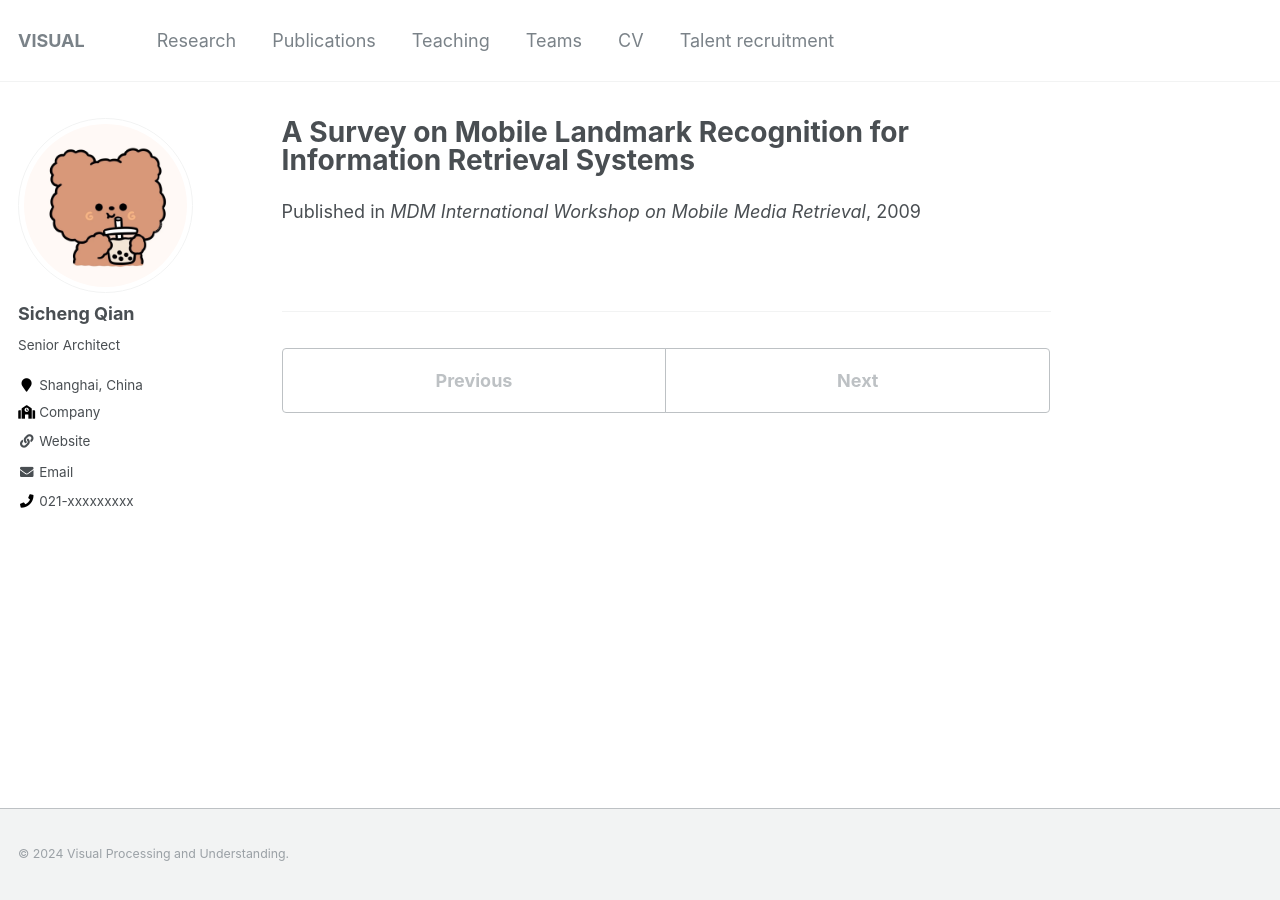
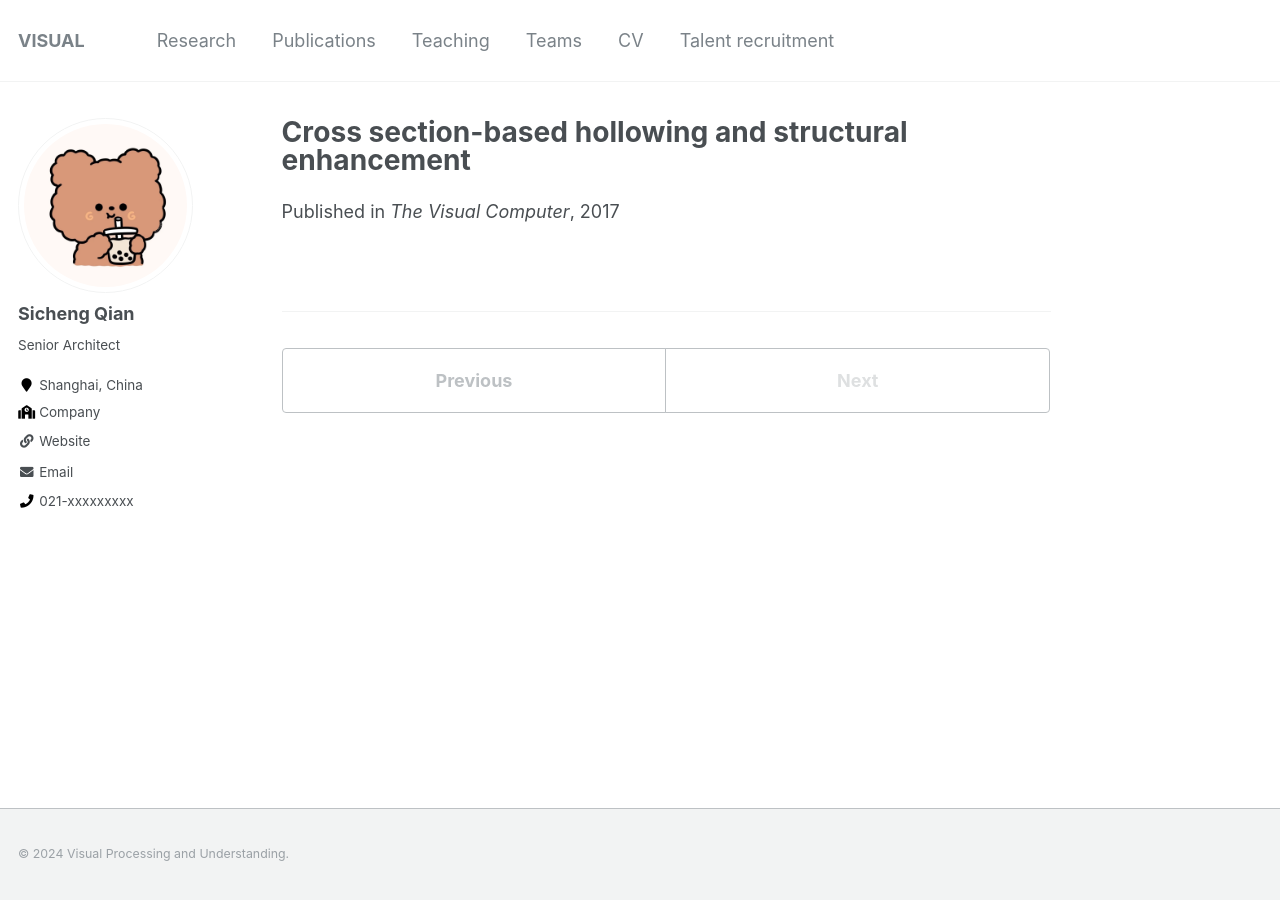
Before and after one commit to aqsc/aqsc.github.io, a Jekyll site: the page built from _publications/c_1.md, in a window 1280 px wide. Built offline with Jekyll 4.4.1, drawn with Linux system fonts in a browser that asks for light colours.

Commit message:
Update c_1.md

```diff
--- a/_publications/c_1.md
+++ b/_publications/c_1.md
@@ -1,12 +1,12 @@
 ---
-title: A Survey on Mobile Landmark Recognition for Information Retrieval Systems
+title: Cross section-based hollowing and structural enhancement
 collection: publications
 permalink: /publication/conference/2
-authors: <b>T. Chen</b>, K. Wu, K.-H. Yap, Z. Li, and F. S. Tsai
-date: 2009-05-01
-venue: MDM International Workshop on Mobile Media Retrieval
+authors: Weiming Wang, Baojun Li,  <b>Sicheng Qian</b>, Yong-Jin Liu, Charlie C. L. Wang, Ligang Liu, Baocai Yin, Xiuping Liu
+date: 2017-06-01
+venue: The Visual Computer
 pubtype: 'conference'
-pdf: https://ieeexplore.ieee.org/document/5089014
+pdf: https://doi.org/10.1007/s00371-017-1386-5
 ---
 
 <!-- paperurl: 'http://academicpages.github.io/files/paper1.pdf'
```
